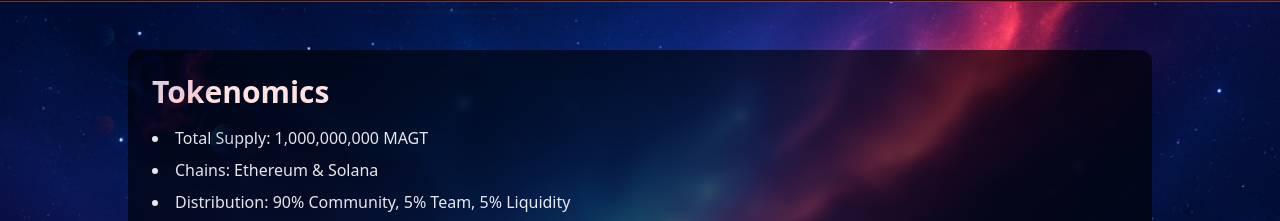
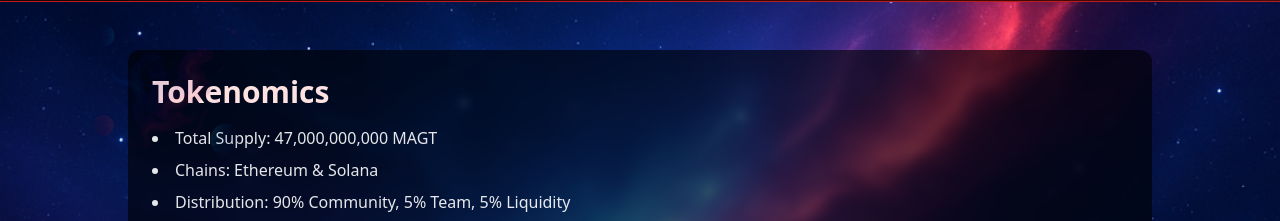
Before and after one commit to MrDonaldTrump-lab/magatron-website, a Next.js app in the folder magatron-site/: page / in a window 1280 px wide. Shown: the part 1536-1757 px from the top of the page. Built offline with nearby package versions, Linux system fonts and the light colour scheme.

Commit message:
Update index.js

```diff
--- a/magatron-site/pages/index.js
+++ b/magatron-site/pages/index.js
@@ -49,7 +49,7 @@
           />
           <h2 className="text-3xl font-bold mb-4 text-red-100">Tokenomics</h2>
           <ul className="list-disc list-inside text-white/90 space-y-2">
-            <li>Total Supply: 1,000,000,000 MAGT</li>
+            <li>Total Supply: 47,000,000,000 MAGT</li>
             <li>Chains: Ethereum & Solana</li>
             <li>Distribution: 90% Community, 5% Team, 5% Liquidity</li>
             <li>No Presale, No VC — 100% Grassroots</li>
```
